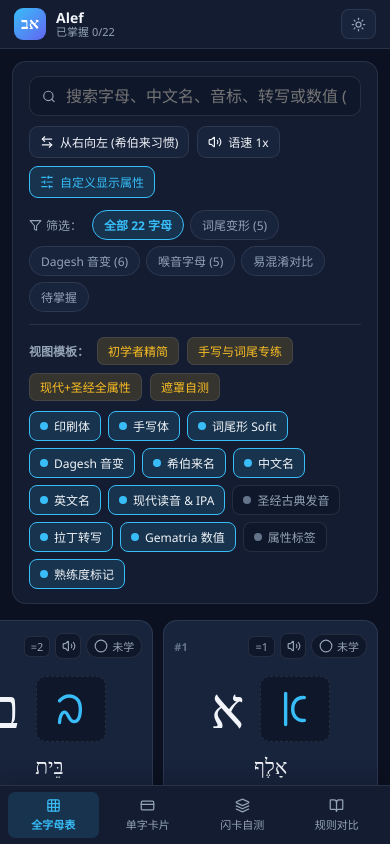
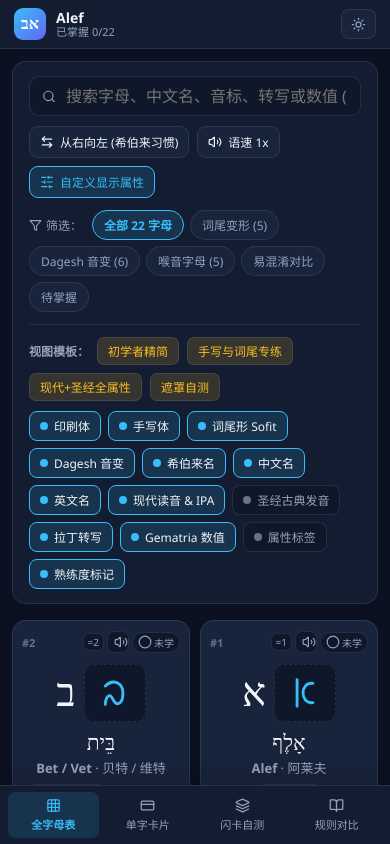
Before and after one commit to xxm-666/Alef, a React (Vite) app: page / in a window 390 px wide. Built offline with nearby package versions, Linux system fonts and the light colour scheme; a web font is replaced by a local one.

Commit message:
fix: prevent RTL alphabet grid cards from clipping on iPhone narrow screens

```diff
--- a/src/index.css
+++ b/src/index.css
@@ -291,6 +291,7 @@ body,
 .main-scroll-area {
   flex: 1;
   overflow-y: auto;
+  overflow-x: hidden;
   -webkit-overflow-scrolling: touch;
   padding: 16px 20px 28px;
 }
@@ -611,6 +612,8 @@ button {
   cursor: pointer;
   transition: transform 0.15s ease, border-color 0.15s ease, background 0.15s ease;
   position: relative;
+  min-width: 0;
+  overflow: hidden;
 }
 
 .letter-card:hover {
@@ -2569,12 +2572,61 @@ button {
 
 @media (max-width: 520px) {
   .alphabet-grid {
-    grid-template-columns: repeat(2, 1fr);
+    grid-template-columns: repeat(2, minmax(0, 1fr));
     gap: 10px;
   }
 
   .letter-card {
-    padding: 12px 10px;
+    padding: 10px 9px;
+    gap: 7px;
+  }
+
+  .card-top-meta {
+    gap: 4px;
+  }
+
+  .card-top-actions {
+    gap: 3px;
+    flex-wrap: wrap;
+    justify-content: flex-end;
+  }
+
+  .gematria-pill {
+    font-size: 10px;
+    padding: 1px 4px;
+  }
+
+  .card-mini-icon-btn {
+    width: 22px;
+    height: 22px;
+  }
+
+  .mastery-pill {
+    padding: 2px 5px;
+    font-size: 10px;
+    gap: 2px;
+  }
+
+  .card-glyph-showcase {
+    gap: 8px;
+    min-height: 58px;
+    padding: 4px 0 2px;
+  }
+
+  .hebrew-glyph-main {
+    font-size: 40px;
+  }
+
+  .sofit-corner-badge {
+    font-size: 20px;
+    top: 8px;
+    margin-left: 3px;
+    padding: 1px 5px;
+  }
+
+  .card-glyph-showcase svg {
+    width: 44px;
+    height: 44px;
   }
 
   .rules-cards-grid,
```
